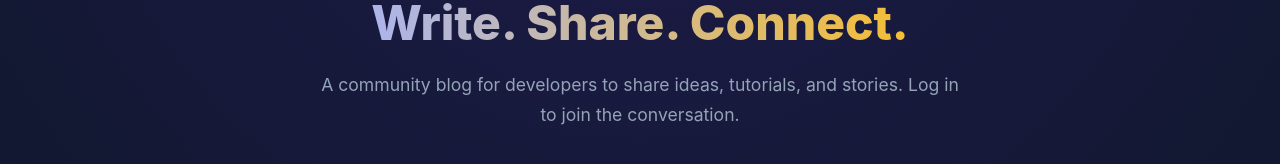
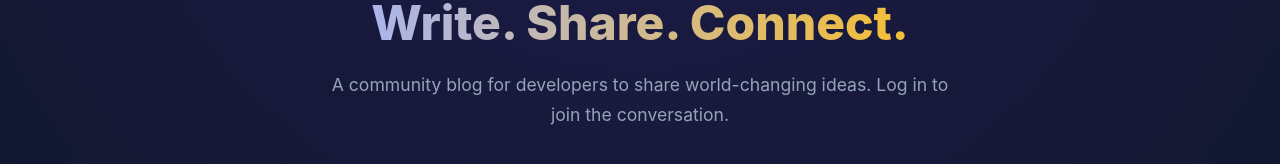
Before and after one commit to basfaha/ITIS3135_Project-2, a React (Create React App) app: page / in a window 1280 px wide. Shown: the part 340-504 px from the top of the page. Built offline with nearby package versions, Linux system fonts and the light colour scheme.

Commit message:
Update subtitle text in HomePage.js

```diff
--- a/src/pages/HomePage.js
+++ b/src/pages/HomePage.js
@@ -11,7 +11,7 @@ export default function HomePage() {
       <div className="hero-content">
         <h1 className="hero-title">Write. Share. Connect.</h1>
         <p className="hero-subtitle">
-          A community blog for developers to share ideas, tutorials, and stories.
+          A community blog for developers to share world-changing ideas.
           {isAuthenticated
             ? ' Welcome back — jump right in.'
             : ' Log in to join the conversation.'}
```
